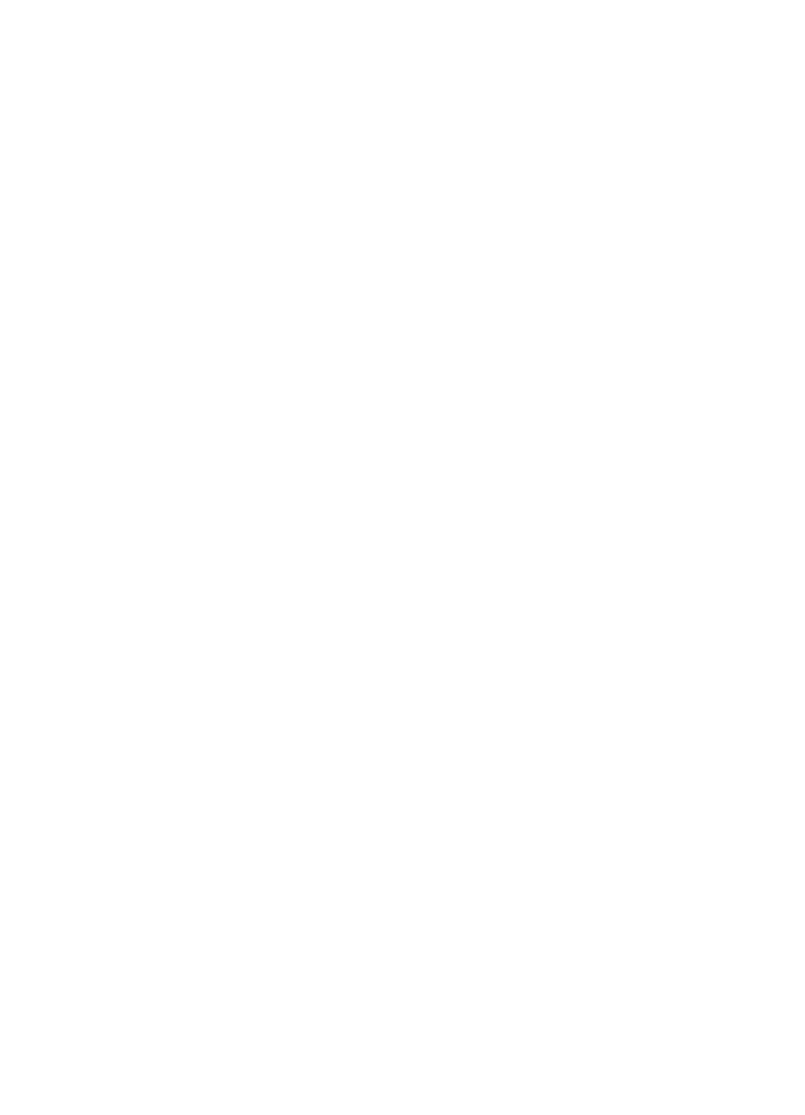
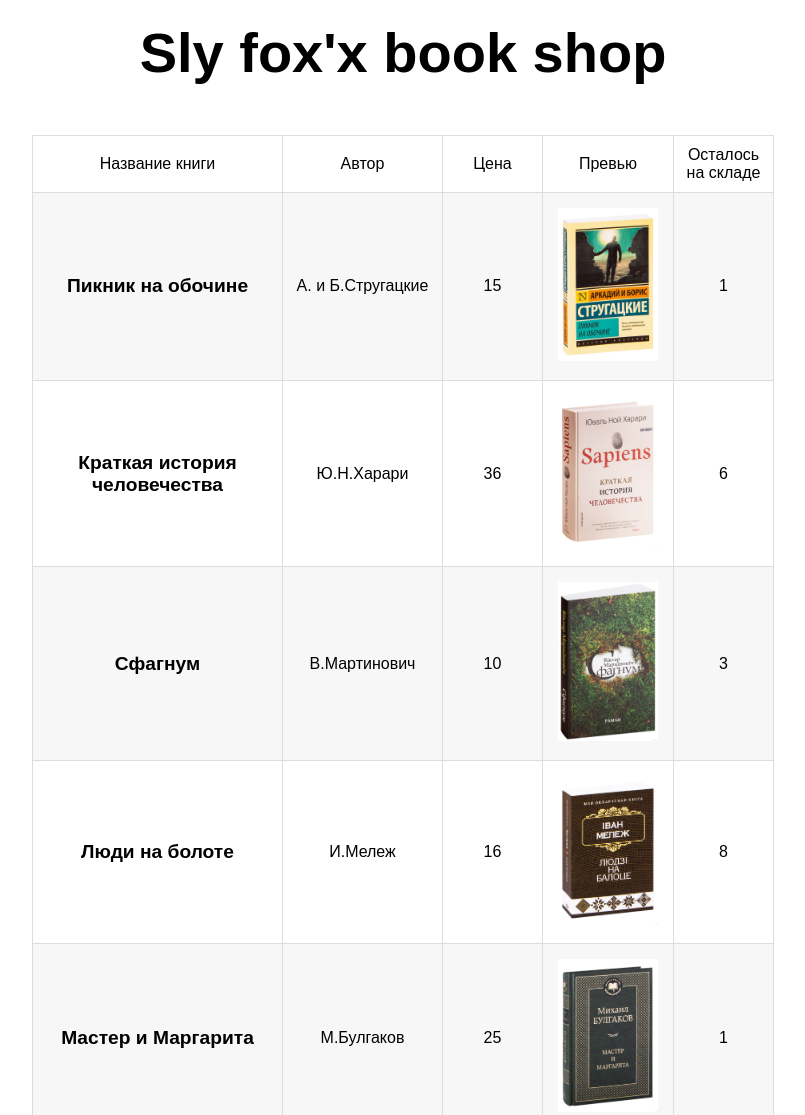
Before and after one commit to TheExtraOne/FD3-React-course, a plain HTML site: page ishop/index.html in a window 1280 px wide. Shown: the top 1115 px of the page, without its empty margins (237-1042 px from the left). Before the commit the page ends 800 px from the top, so only its background shows below. Drawn offline with nearby package versions, Linux system fonts and the light colour scheme.

Commit message:
feat:add code component and css style

```diff
--- a/ishop/BookList.css
+++ b/ishop/BookList.css
@@ -3,4 +3,47 @@
     padding: 0;
     -webkit-box-sizing: border-box;
             box-sizing: border-box;
+    font: normal 1em sans-serif;
 }
+.GoodsLisPageWrapper {
+    height: 100%;
+    display: flex;
+    justify-content: center;
+    align-items: center;
+    flex-direction: column;
+    padding: 10px 5px;
+}
+.ShopName{
+    font: bold 3.5em sans-serif;
+    margin: 10px 0px 50px 0px;
+}
+.ProductsList{
+    border-collapse: collapse;
+    border: 1px solid #eee;
+    text-align: center;
+}
+.ProductsList td{
+    border: 1px solid #dddddd;
+    padding: 10px;
+}
+.ProductsList tr:nth-child(odd){
+	background: #fff;
+}
+.ProductsList tr:nth-child(even){
+	background: #F7F7F7;
+}
+.ProductsList tr:hover:not(tr:first-child){
+    background: #c4c3c3;
+    cursor: pointer;
+}
+.bookName{
+    width: 250px;
+    font: bold 1.2em sans-serif;
+}
+.bookAuthor{width: 160px;}
+.bookPrice,.howMuchLeft{width: 100px;}
+.bookImg{
+    width: 100px;
+    height: auto;
+    margin: 5px;
+}
--- a/ishop/BookList.js
+++ b/ishop/BookList.js
@@ -0,0 +1,45 @@
+var GoodsList = React.createClass({
+    displayName:'GoodsList',
+
+    propTypes:{
+        shopName: React.PropTypes.string.isRequired,
+        productsArr: React.PropTypes.arrayOf(
+            React.PropTypes.shape({
+                bookName: React.PropTypes.string.isRequired,
+                bookAuthor: React.PropTypes.string.isRequired,
+                bookPrice: React.PropTypes.number.isRequired,
+                bookURL: React.PropTypes.string,
+                howMuchLeft: React.PropTypes.number.isRequired,
+                key: React.PropTypes.number.isRequired,
+            })
+        ),
+        categoryNames: React.PropTypes.arrayOf(
+            React.PropTypes.shape({
+                part: React.PropTypes.string.isRequired,
+                key: React.PropTypes.number.isRequired,
+            })
+        )
+    },
+
+    render:function() {
+        var tableCapture = React.DOM.tr(null, this.props.categoryNames.map(item => React.DOM.td({key:item.key}, item.part)));
+        var tableString = this.props.productsArr.map(item =>
+            React.DOM.tr({key:item.key},
+                React.DOM.td({className:'bookName'}, item.bookName),
+                React.DOM.td({className:'bookAuthor'}, item.bookAuthor),
+                React.DOM.td({className:'bookPrice'}, item.bookPrice),
+                React.DOM.td(null,
+                    React.DOM.img({className:'bookImg', src:item.bookURL, alt:'bookImg'}, null)
+                    ),
+                React.DOM.td({className:'howMuchLeft'}, item.howMuchLeft),
+                )
+            );
+
+        return React.DOM.div({className:'GoodsLisPageWrapper'},
+                React.DOM.h1({className:'ShopName'}, this.props.shopName),
+                React.DOM.table({className:'ProductsList'},
+                    React.DOM.tbody(null, tableCapture, tableString),
+                )
+        )
+    }
+})
--- a/ishop/index.html
+++ b/ishop/index.html
@@ -19,14 +19,29 @@
     <script>
         var shopName = "Sly fox'x book shop";
         var booksArr = [
-            {bookName:'Пикник на обочине', bookAuthor: 'А. и Б.Стругацкие', bookPrice: 15, bookURL:'img/Picknick.jpg', howMuchLeft:1},
-            {bookName:'Краткая история человечества', bookAuthor:'Ю.Н.Харари', bookPrice:36, bookURL:'img/HumanHistory.jpg', howMuchLeft:6},
-            {bookName:'Сфагнум', bookAuthor:'В.Мартинович', bookPrice:10, bookURL:'img/Sphagnum.jpg', howMuchLeft:3},
-            {bookName:'Люди на болоте', bookAuthor:'И.Мележ', bookPrice:16, bookURL:'img/Swump.jpg', howMuchLeft:8},
-            {bookName:'Мастер и Маргарита', bookAuthor:'М.Булгаков', bookPrice:25, bookURL:'img/Master.jpg', howMuchLeft:1},
-            {bookName:'Аэропорт', bookAuthor:'А.Хейли', bookPrice:20, bookURL:'img/Airport.jpg', howMuchLeft:45},
-            {bookName:'Тёмная Башня', bookAuthor:'С.Кинг', bookPrice:25, bookURL:'img/DarkTower.jpg', howMuchLeft:14},
+            {bookName:'Пикник на обочине', bookAuthor: 'А. и Б.Стругацкие', bookPrice: 15, bookURL:'img/Picknick.jpg', howMuchLeft:1, key:1},
+            {bookName:'Краткая история человечества', bookAuthor:'Ю.Н.Харари', bookPrice:36, bookURL:'img/HumanHistory.jpg', howMuchLeft:6, key:2},
+            {bookName:'Сфагнум', bookAuthor:'В.Мартинович', bookPrice:10, bookURL:'img/Sphagnum.jpg', howMuchLeft:3, key:3},
+            {bookName:'Люди на болоте', bookAuthor:'И.Мележ', bookPrice:16, bookURL:'img/Swump.jpg', howMuchLeft:8, key:4},
+            {bookName:'Мастер и Маргарита', bookAuthor:'М.Булгаков', bookPrice:25, bookURL:'img/Master.jpg', howMuchLeft:1, key:5},
+            {bookName:'Аэропорт', bookAuthor:'А.Хейли', bookPrice:20, bookURL:'img/Airport.jpg', howMuchLeft:45, key:6},
+            {bookName:'Тёмная Башня', bookAuthor:'С.Кинг', bookPrice:25, bookURL:'img/DarkTower.jpg', howMuchLeft:14, key:7},
         ];
+        var tableCaptures = [
+            {part:'Название книги', key:1},
+            {part:'Автор', key:2},
+            {part:'Цена', key:3},
+            {part:'Превью', key:4},
+            {part:'Осталось на складе', key:5}
+        ];
+
+        function buildProductsList(someName, arr, categoryNames) {
+            ReactDOM.render(
+                React.createElement(GoodsList, {shopName:someName, productsArr:arr, categoryNames:categoryNames}),
+                document.querySelector('#container')
+            );
+        }
+        buildProductsList(shopName, booksArr, tableCaptures);
     </script>
 </body>
 </html>
```
